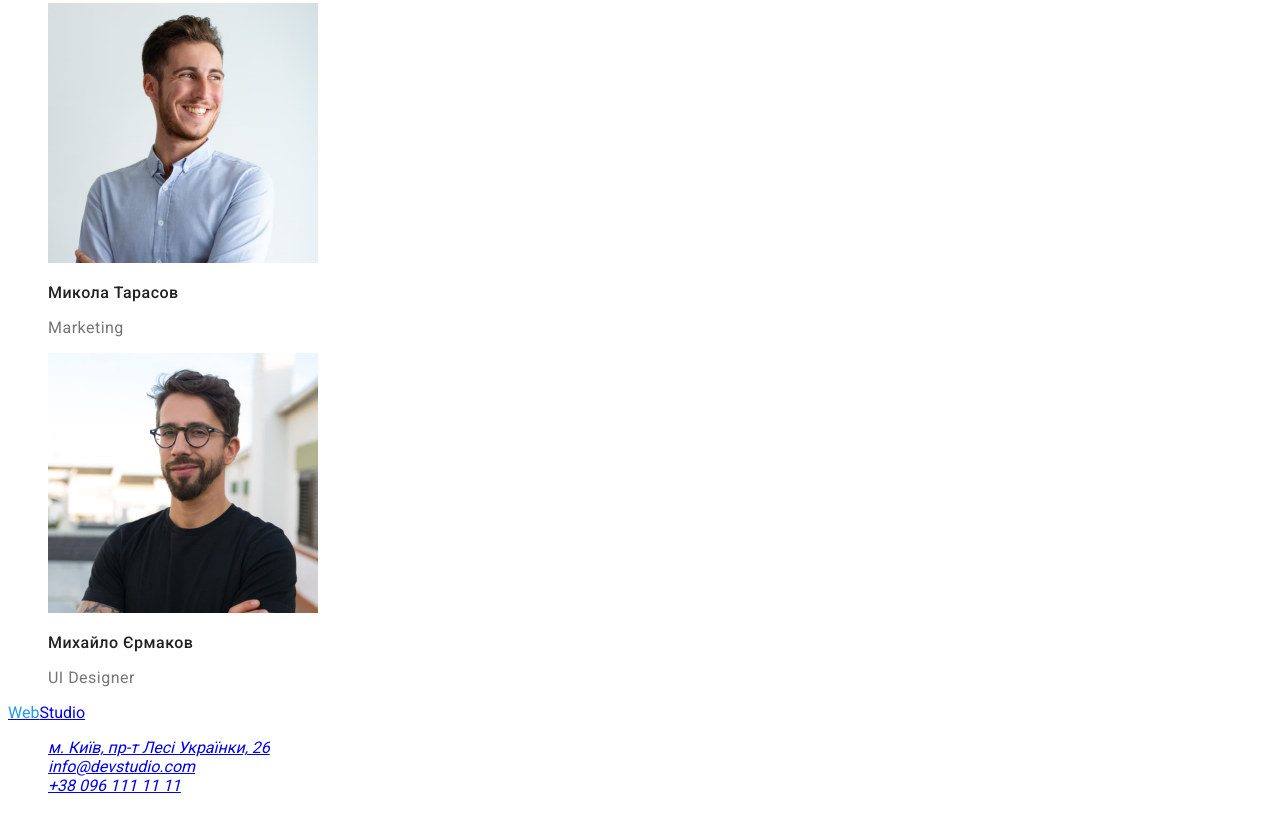
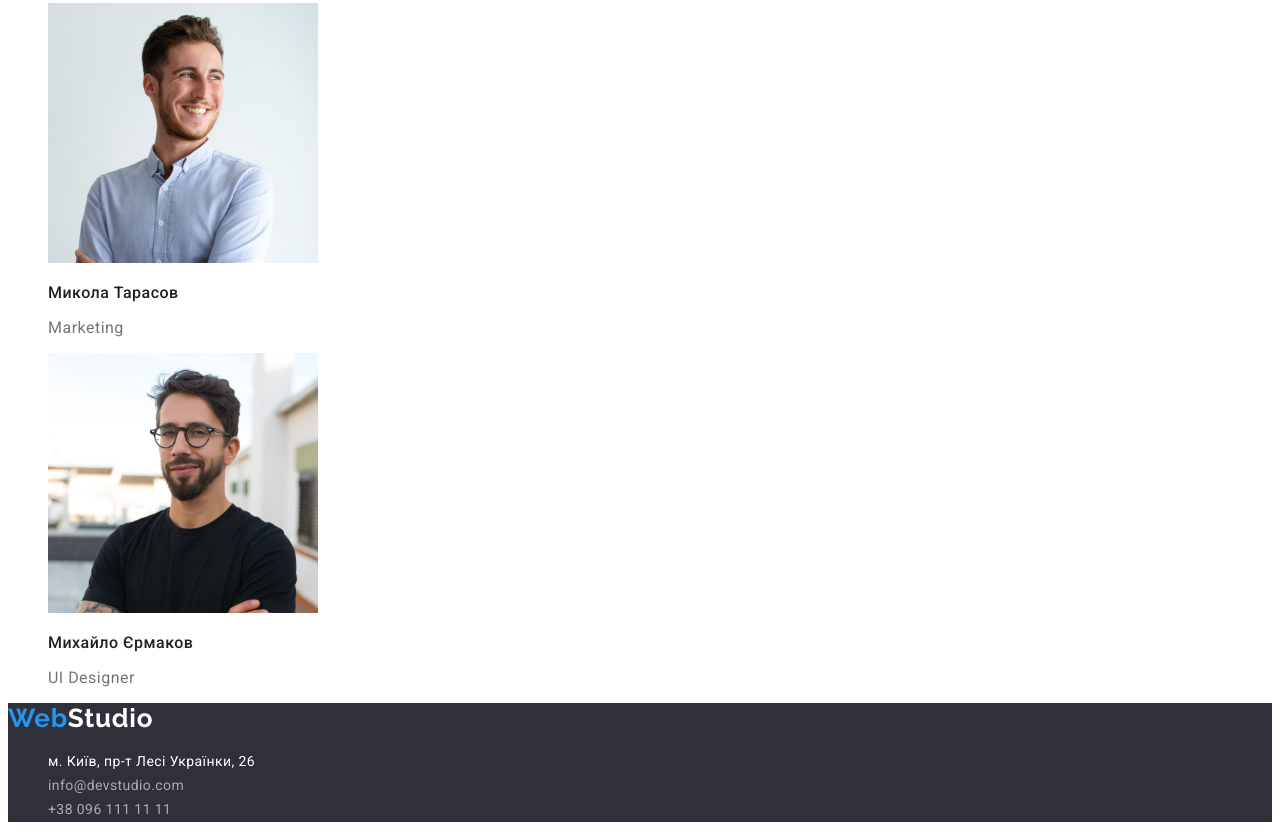
Before and after one commit to DmytroSadovskyi/goit-markup-hw-02, a plain HTML site: page index.html in a window 1280 px wide. Shown: the part 2403-3241 px from the top of the page. Before the commit the page ends 3214 px from the top, so only its background shows below. Drawn offline with Linux system fonts and the light colour scheme.

Commit message:
Додає стилі для футера

```diff
--- a/css/styles.css
+++ b/css/styles.css
@@ -10,6 +10,7 @@
 :root {
   --primary-text-color: #757575;
   --title-text-color: #212121;
+  --some-text-color: #ffffff;
   --background-color: #ffffff;
   --accent-color: #2196f3;
 }
@@ -81,7 +82,7 @@ body {
   text-align: center;
   letter-spacing: 0.06em;
   text-transform: uppercase;
-  color: var(--background-color);
+  color: var(--some-text-color);
 }
 
 .hero-btn {
@@ -92,7 +93,7 @@ body {
   line-height: 1.88;
   letter-spacing: 0.06em;
   background-color: var(--accent-color);
-  color: var(--background-color);
+  color: var(--some-text-color);
   cursor: pointer;
 }
 
@@ -182,7 +183,7 @@ body {
 .filter-btn:hover,
 .filter-btn:focus {
   background-color: var(--accent-color);
-  color: var(--background-color);
+  color: var(--some-text-color);
 }
 
 /* приклади проектів */
@@ -202,3 +203,52 @@ body {
   line-height: 1.88;
   letter-spacing: 0.03em;
 }
+
+/* підвал */
+
+.footer {
+  background-color: #2f303a;
+}
+
+.footer-logo {
+  font-family: 'Raleway';
+  font-style: normal;
+  font-weight: 700;
+  font-size: 26px;
+  line-height: 1.19;
+  letter-spacing: 0.03em;
+  text-decoration: none;
+  color: var(--some-text-color);
+}
+
+.contacts .location {
+  font-family: 'Roboto';
+  font-style: normal;
+  font-weight: 400;
+  font-size: 14px;
+  line-height: 1.71;
+  letter-spacing: 0.03em;
+  text-decoration: none;
+  color: var(--some-text-color);
+}
+
+.contacts .contact-link {
+  font-family: 'Roboto';
+  font-style: normal;
+  font-weight: 400;
+  font-size: 14px;
+  line-height: 1.71;
+  letter-spacing: 0.03em;
+  text-decoration: none;
+  color: rgba(255, 255, 255, 0.6);
+}
+
+.location:hover,
+.location:focus {
+  color: var(--accent-color);
+}
+
+.contact-link:hover,
+.contact-link:focus {
+  color: var(--accent-color);
+}
```
